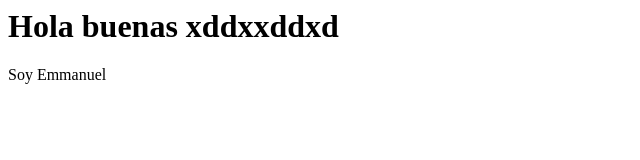
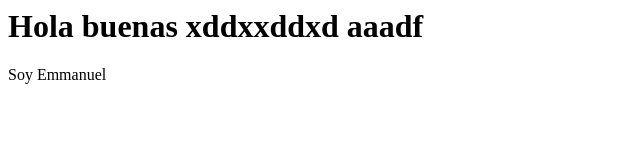
Before and after one commit to emmc789/emmc789.github.io, a plain HTML site: page index.html in a window 1280 px wide. Shown: the whole page, without its empty margins (0-640 px from the left). Drawn offline with Linux system fonts and the light colour scheme.

Commit message:
Update index.html

```diff
--- a/index.html
+++ b/index.html
@@ -7,7 +7,7 @@
 
 	<body>
 
-		<h1>Hola buenas xddxxddxd</h1>
+		<h1>Hola buenas xddxxddxd aaadf</h1>
 
 		<p>Soy Emmanuel</p>
 
```
